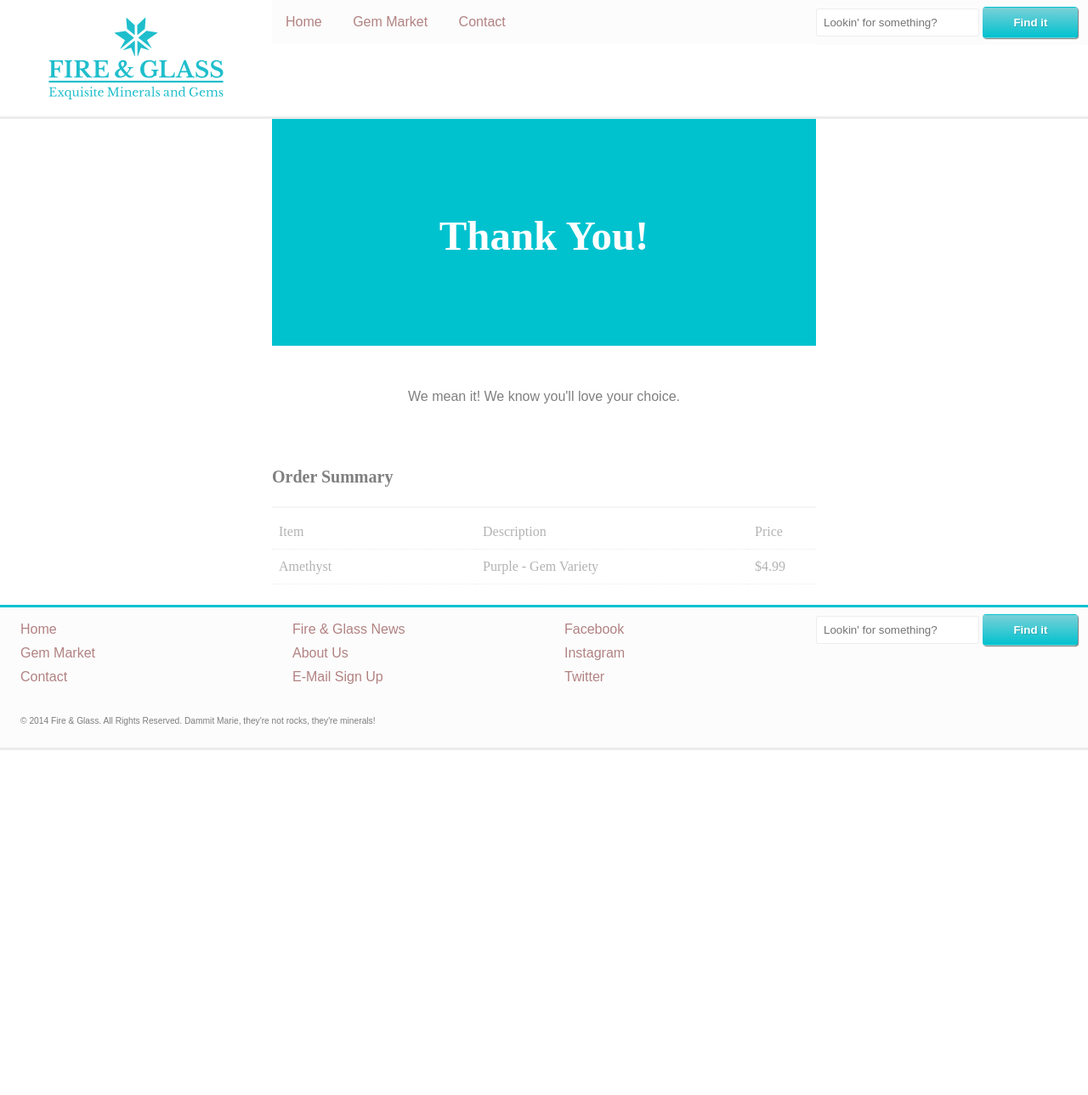
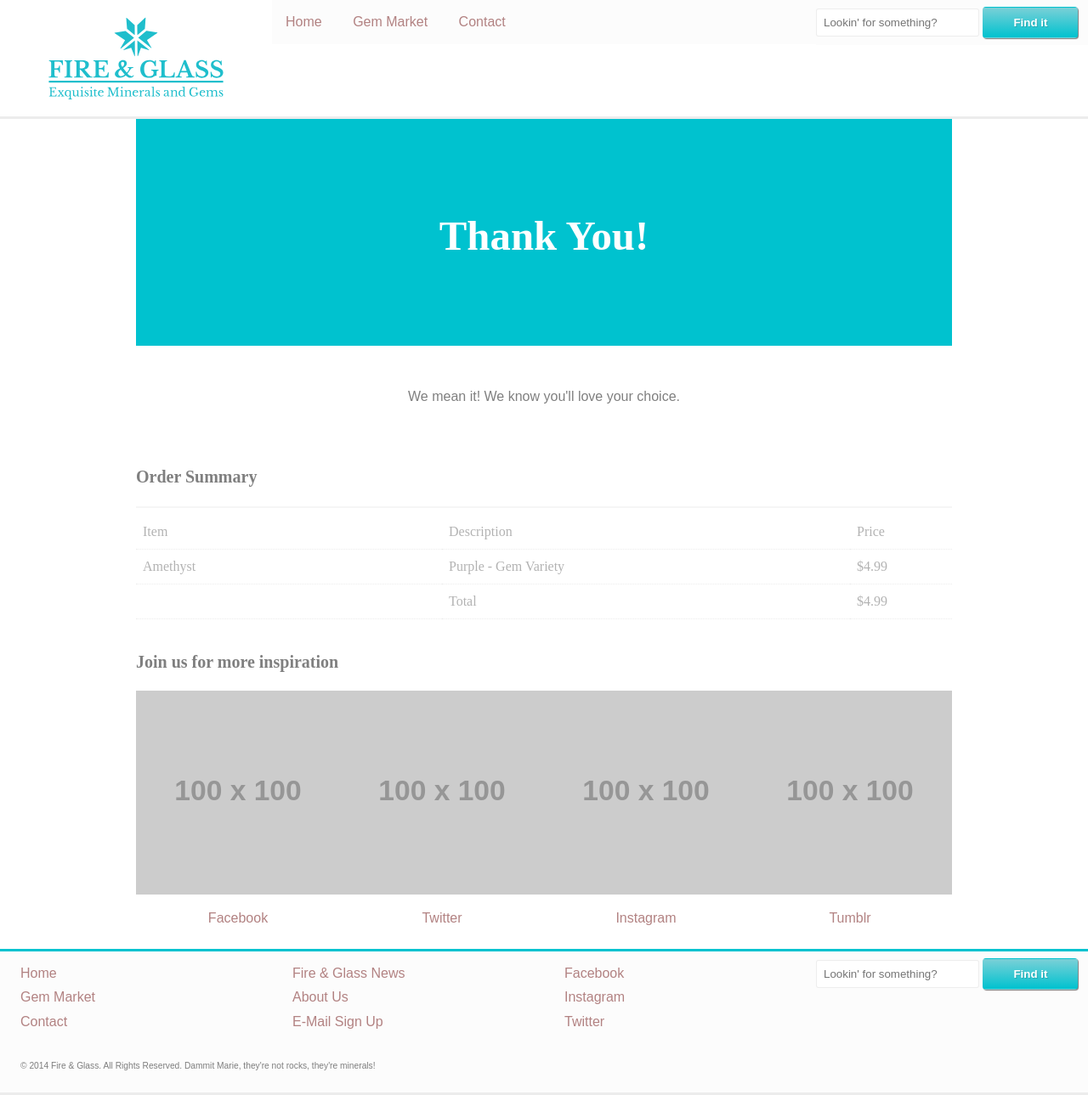
Before and after one commit to alkalinegenome/ecommerce-website, a Jekyll site: the page built from thank-you.html, in a window 1280 px wide. Shown: the whole page at 85% size. Built offline with Jekyll 4.4.1, drawn with Linux system fonts in a browser that asks for light colours; Markdown is read by kramdown in place of the engine named in the settings; before the commit the page ends 900 px from its top, so only the background shows below that.

Commit message:
Created Social Media Box

```diff
--- a/thank-you.html
+++ b/thank-you.html
@@ -2,7 +2,7 @@
 layout: default
 ---
 
-<div class="unit-s-1 unit-m-1 unit-l-6-8 unit-xl-4-8 center center-text">
+<div class="unit-s-1 unit-m-1 unit-l-6-8 unit-xl-6-8 center center-text">
 
 	<div class="thanks-bg">
 		<h1 class="thanks">Thank You!</h1>
@@ -13,7 +13,7 @@ layout: default
 
 </div>
 
-<div class="order-summary center unit-s-1 unit-m-1 unit-l-6-8 unit-xl-4-8">
+<div class="order-summary center unit-s-1 unit-m-1 unit-l-6-8 unit-xl-6-8">
 <h2 class="organism quaternary">Order Summary</h2>
 <hr />
 
@@ -29,11 +29,33 @@ layout: default
 			<td>Amethyst</td>
 			<td>Purple - Gem Variety</td>
 			<td>$4.99</td>
-		</th>
+		</tr>
+		<tr>
+			<th></th>
+			<th>Total</th>
+			<th>$4.99</th>
+		</tr>
 </table>
 
 </div>
 
-<div class="social-media-box">
+<div class="unit-s-1 unit-m-1 unit-l-6-8 unit-xl-6-8 social-media-box center">
+	<h2 class="organism quaternary">Join us for more inspiration</h2>
 
+	<div class="unit unit-s-4-8 unit-m-2-8 unit-l-2-8 unit-xl-2-8">
+		<img class="flex-img" src="http://placehold.it/100x100" alt="Facebook">
+		<p class="center-text"><a href="#">Facebook</a></p>
+	</div>
+	<div class="unit unit-s-4-8 unit-m-2-8 unit-l-2-8 unit-xl-2-8">
+		<img class="flex-img" src="http://placehold.it/100x100" alt="Twitter">
+		<p class="center-text"><a href="#">Twitter</a></p>
+	</div>
+	<div class="unit unit-s-4-8 unit-m-2-8 unit-l-2-8 unit-xl-2-8">
+		<img class="flex-img" src="http://placehold.it/100x100" alt="Instagram">
+		<p class="center-text"><a href="#">Instagram</a></p>
+	</div>
+	<div class="unit unit-s-4-8 unit-m-2-8 unit-l-2-8 unit-xl-2-8">
+		<img class="flex-img" src="http://placehold.it/100x100" alt="Tumblr">
+		<p class="center-text"><a href="#">Tumblr</a></p>
+	</div>
 </div>
```
